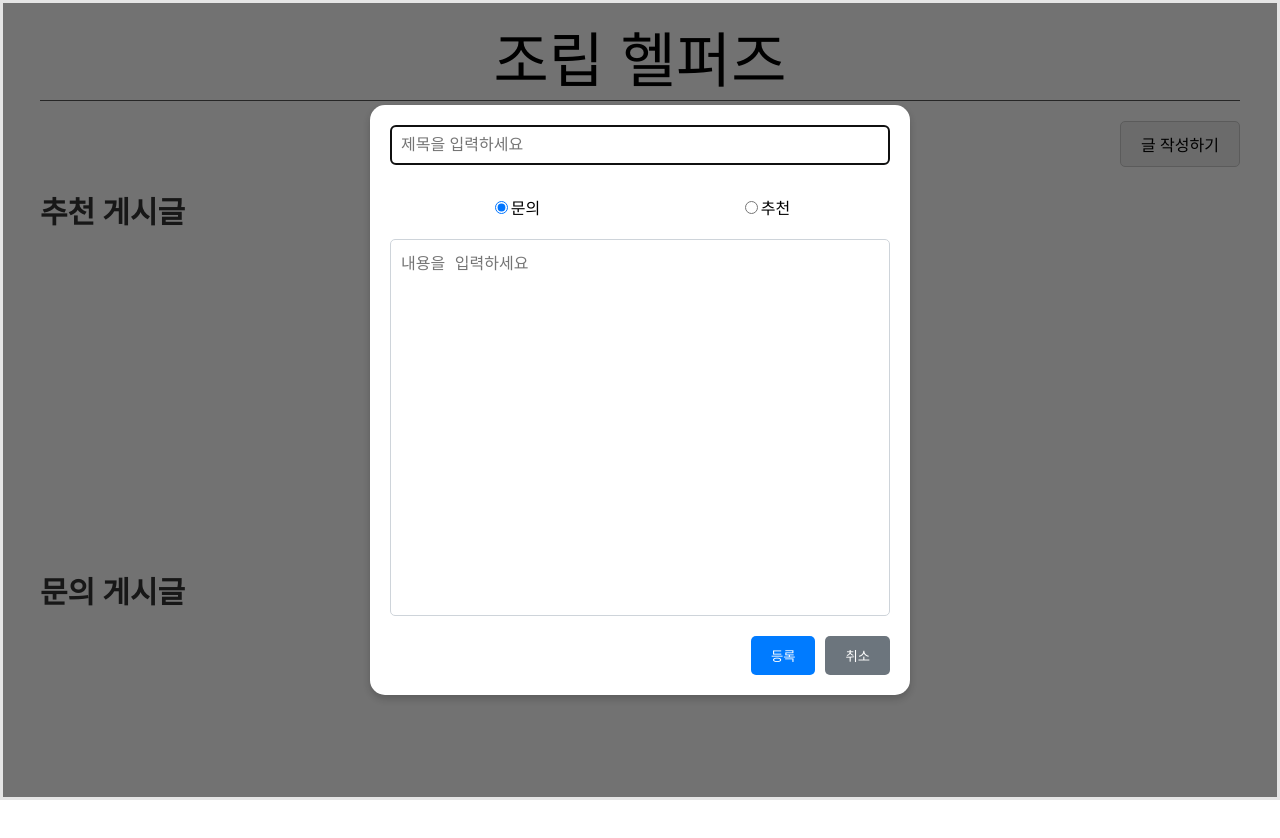
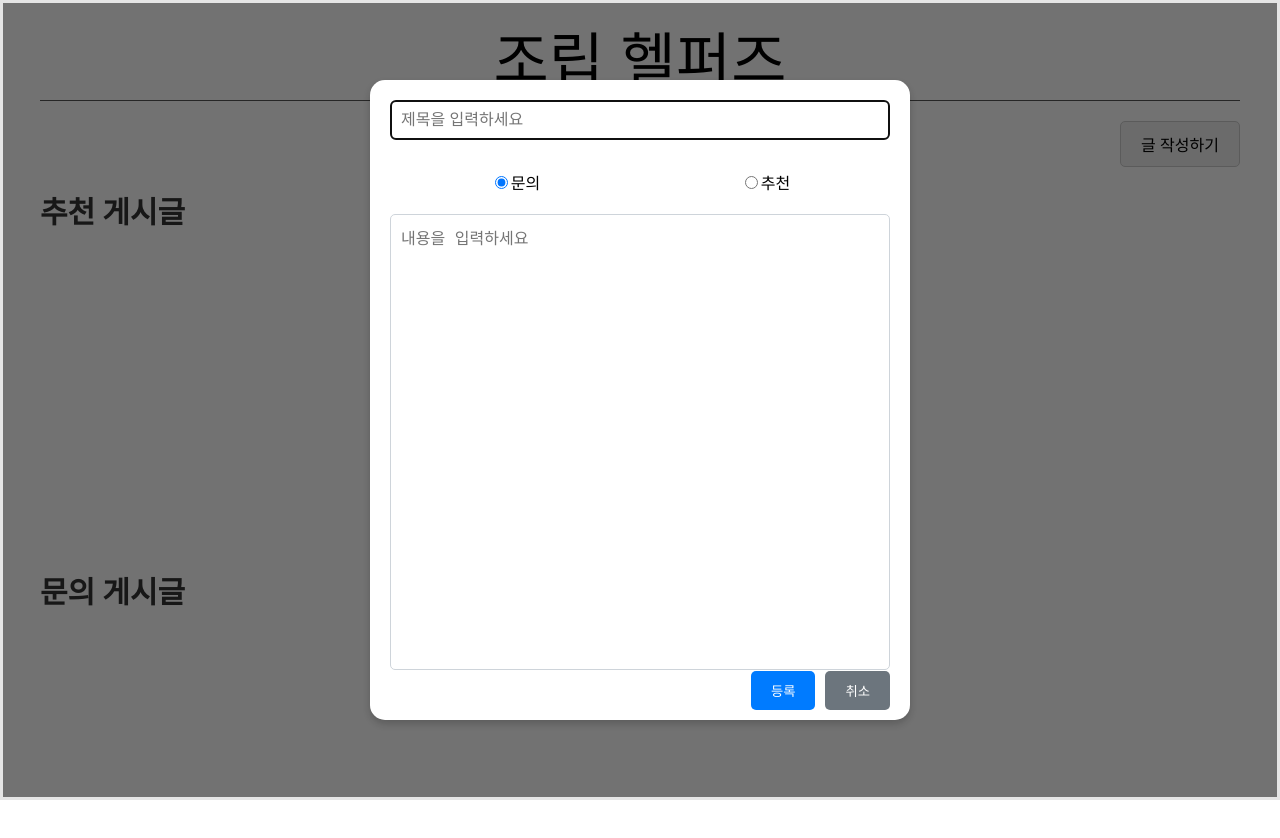
Before and after one commit to 1soo/ComposeHelpers, a React (Create React App) app: page / in a window 1280 px wide. Both pictures are taken after a click on the button "글 작성하기". Shown: the top 838 px of the page. Built offline with nearby package versions, Linux system fonts and the light colour scheme; the HTML template or start-up script is replaced by a standard one.

Commit message:
채팅 div 작업 중

```diff
--- a/src/Post/PostModal.js
+++ b/src/Post/PostModal.js
@@ -2,16 +2,20 @@ import React, { useState, useEffect, useRef } from "react";
 import styles from "./styles";
 
 function PostModal(props){
-    // 수정 중인지 나타내는 변수
+    // 수정 중인지 여부
     const [EditProcess, setEditProcess] = useState(false);
+    // 게시글 아이템 데이터
     const [title, setTitle] = useState("");
     const [content, setContent] = useState("");
     const [isAsk, setIsAsk] = useState(true);
     const [isComplete, setIsComplete] = useState(false);
 
+    // 생성 버튼인지 게시글 클릭인지 여부
     const isCreate = props.isCreate;
+    // 모달 Ref
     const modalRef = useRef();
 
+    // 컴포넌트 생성시 값들 초기화
     useEffect(()=>{
         modalRef.current.showModal();
         // 아이템 클릭 시
@@ -26,12 +30,13 @@ function PostModal(props){
             setTitle("");
             setContent("");
             setIsAsk(true);
+            setIsComplete(false);
         }
 
         return (()=>{
             // 모달 창 종료시 실행하고 싶은 코드
         })
-    }, [props.item])
+    }, [])
 
     // 등록 버튼 핸들러
     // div 안에 input 태그, 라디오 태그를 사용해서 입력값 받기
@@ -48,7 +53,7 @@ function PostModal(props){
             title: title,
             content: content,
             isAsk: isAsk,
-            isComplete: false
+            isComplete: isComplete
         }
         props.BtnHandlerSet.createHandler(listItem);
     }
@@ -187,7 +192,7 @@ function PostModal(props){
                 </div>
                 {isAskOutput && (
                     <div style={styles.modalOption}>
-                        {isAskOutput}
+                        { isAskOutput }
                     </div>
                 )}
                 <div id="itemContent" style={styles.modalContent}>
--- a/src/Post/styles.js
+++ b/src/Post/styles.js
@@ -1,18 +1,18 @@
 const styles = {
     mainContainer:{
-        paddingLeft: "40px",
-        paddingRight: "40px",
+        paddingLeft: '40px',
+        paddingRight: '40px',
     },
     // 헤더
     mainTitle:{
-        width: "100%",
-        height: "100px",
-        color: "333",
-        // fontWeight: "bold",
-        fontSize: "60px",
-        textAlign: "center",
-        lineHeight: "120px",
-        borderBottom: "1px solid #555"
+        width: '100%',
+        height: '100px',
+        color: '333',
+        // fontWeight: 'bold',
+        fontSize: '60px',
+        textAlign: 'center',
+        lineHeight: '120px',
+        borderBottom: '1px solid #555'
     },
     // 작성하기 버튼
     writeBtnBox:{
@@ -29,8 +29,8 @@ const styles = {
     },
     // 게시글 목록
     listBox:{
-        width: "100%",
-        height: "360px",
+        width: '100%',
+        height: '360px',
         overflowX: 'auto',
         overflowY: 'hidden',
         marginBottom: '20px',
@@ -38,12 +38,12 @@ const styles = {
         flexDirection: 'column',
     },
     listTitle:{
-        width: "100%",
-        height: "50px",
-        fontSize: "30px",
-        lineHeight: "50px",
-        fontWeight: "bold",
-        color: "#333"
+        width: '100%',
+        height: '50px',
+        fontSize: '30px',
+        lineHeight: '50px',
+        fontWeight: 'bold',
+        color: '#333'
     },
     listArr:{
         display: 'flex',
@@ -102,7 +102,7 @@ const styles = {
 
     // 게시글 모달
     modalContainer: {
-        position: 'fixed',
+        position: 'absolute',
         top: 0,
         left: 0,
         width: '100%',
@@ -112,13 +112,13 @@ const styles = {
         justifyContent: 'center',
         alignItems: 'center',
         border: 'none',
-        zIndex: 1000,
     },
     modalBox: {
+        position: 'relative',
         backgroundColor: 'white',
         borderRadius: '15px',  // 둥근 모서리
         width: '500px',
-        height: '550px',
+        height: '600px',
         padding: '20px',
         boxShadow: '0 4px 8px rgba(0, 0, 0, 0.2)',  // 그림자 추가
         display: 'flex',
@@ -143,19 +143,20 @@ const styles = {
     },
     modalOption:{
         marginBottom: '20px',
+        width: '100%',
         display: 'flex',
         justifyContent: 'space-around',
     },
     modalContent:{
         fontSize: '16px',
-        marginBottom: '20px',
+        marginBottom: '30px',
         flex: 1,
         display: 'flex',
         flexDirection: 'column',
     },
     modalContentInput:{
         width: '100%',
-        minHeight: '300px',
+        height: '300px',
         padding: '10px',
         fontSize: '16px',
         resize: 'none',
@@ -167,6 +168,10 @@ const styles = {
         overflowWrap: 'break-word',
     },
     modalBtnContainer:{
+        position: 'absolute',
+        bottom: '10px',
+        right: '20px',
+        width: '90%',
         display: 'flex',
         justifyContent: 'flex-end',
         gap: '10px',
```
